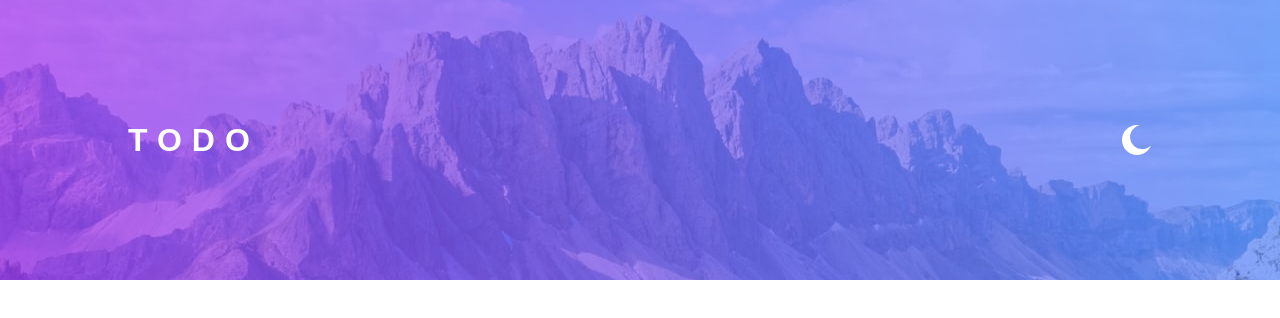
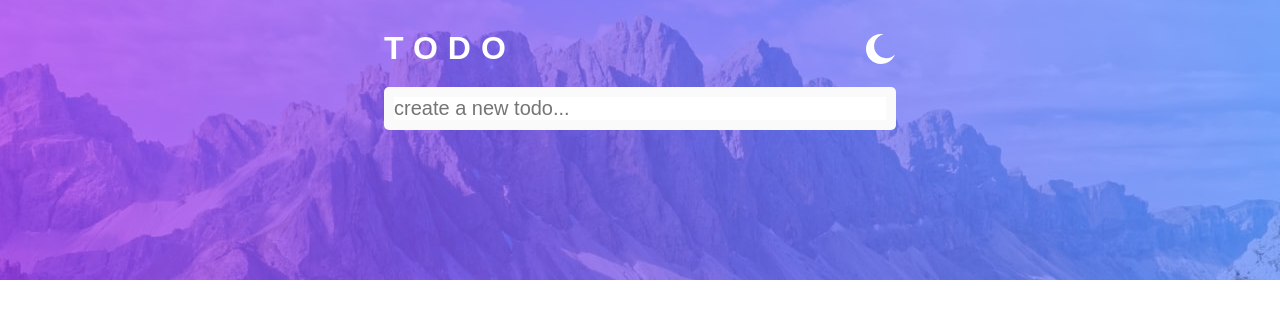
Before and after one commit to Wenceslas-Angelo/todo-app, a React (Create React App) app: page / in a window 1280 px wide. Shown: the top 318 px of the page. Built offline with nearby package versions, Linux system fonts and the light colour scheme.

Commit message:
add task

```diff
--- a/src/App.css
+++ b/src/App.css
@@ -2,16 +2,25 @@ header {
   background: url('./images/bg-mobile-light.jpg') no-repeat center;
   background-size: cover;
   height: 35vh;
+  padding: 30px 8% 0 8%;
+}
+
+header .title {
   display: flex;
   justify-content: space-between;
   align-items: center;
-  padding: 10px;
 }
 
 @media screen and (min-width: 375px) {
   header {
     background: url('./images/bg-desktop-light.jpg') no-repeat center;
-    padding: 0 10%;
+    padding: 30px 20% 0 20%;
+  }
+}
+
+@media screen and (min-width: 991px) {
+  header {
+    padding: 30px 30% 0 30%;
   }
 }
 
--- a/src/App.jsx
+++ b/src/App.jsx
@@ -1,13 +1,26 @@
-import React from 'react';
+import React, { useState } from 'react';
 import './App.css';
+import TodoForm from './components/TodoForm';
 import moonIcon from './images/icon-moon.svg';
 
 function App() {
+  const [todos, setTodos] = useState([]);
+
+  //Add todo
+  const addTodo = (title) => {
+    const id = new Date().getTime();
+    const newTodo = { id, title, completed: false };
+    setTodos([...todos, newTodo]);
+  };
+
   return (
     <div className="app">
       <header>
-        <h1>TODO</h1>
-        <img src={moonIcon} alt="moon-icon" />
+        <div className="title">
+          <h1>TODO</h1>
+          <img src={moonIcon} alt="moon-icon" />
+        </div>
+        <TodoForm addTodo={addTodo} />
       </header>
     </div>
   );
--- /dev/null
+++ b/src/components/TodoForm/index.css
@@ -0,0 +1,23 @@
+form {
+  background-color: var(--very-light-gray);
+  padding: 10px;
+  border-radius: 5px;
+  margin: 20px 0;
+  position: relative;
+}
+
+form input {
+  border: none;
+  outline: none;
+  font-size: 20px;
+  width: 100%;
+  height: 100%;
+}
+
+.error {
+  color: red;
+  position: absolute;
+  left: 10px;
+  bottom: -35px;
+  font-size: 20px;
+}
--- /dev/null
+++ b/src/components/TodoForm/index.jsx
@@ -0,0 +1,37 @@
+import React, { useState } from 'react';
+import PropTypes from 'prop-types';
+import './index.css';
+
+function TodoForm({ addTodo }) {
+  const [input, setInput] = useState('');
+  const [error, setError] = useState(false);
+
+  const handleSubmit = (e) => {
+    e.preventDefault();
+    if (input) {
+      addTodo(input);
+      setInput('');
+      setError(false);
+    } else {
+      setError(true);
+    }
+  };
+
+  return (
+    <form onSubmit={(e) => handleSubmit(e)}>
+      <input
+        type="text"
+        placeholder="create a new todo..."
+        value={input}
+        onChange={(e) => setInput(e.target.value)}
+      />
+      {error && <span className="error">Error: Empty field</span>}
+    </form>
+  );
+}
+
+TodoForm.propTypes = {
+  addTodo: PropTypes.func,
+};
+
+export default TodoForm;
```
